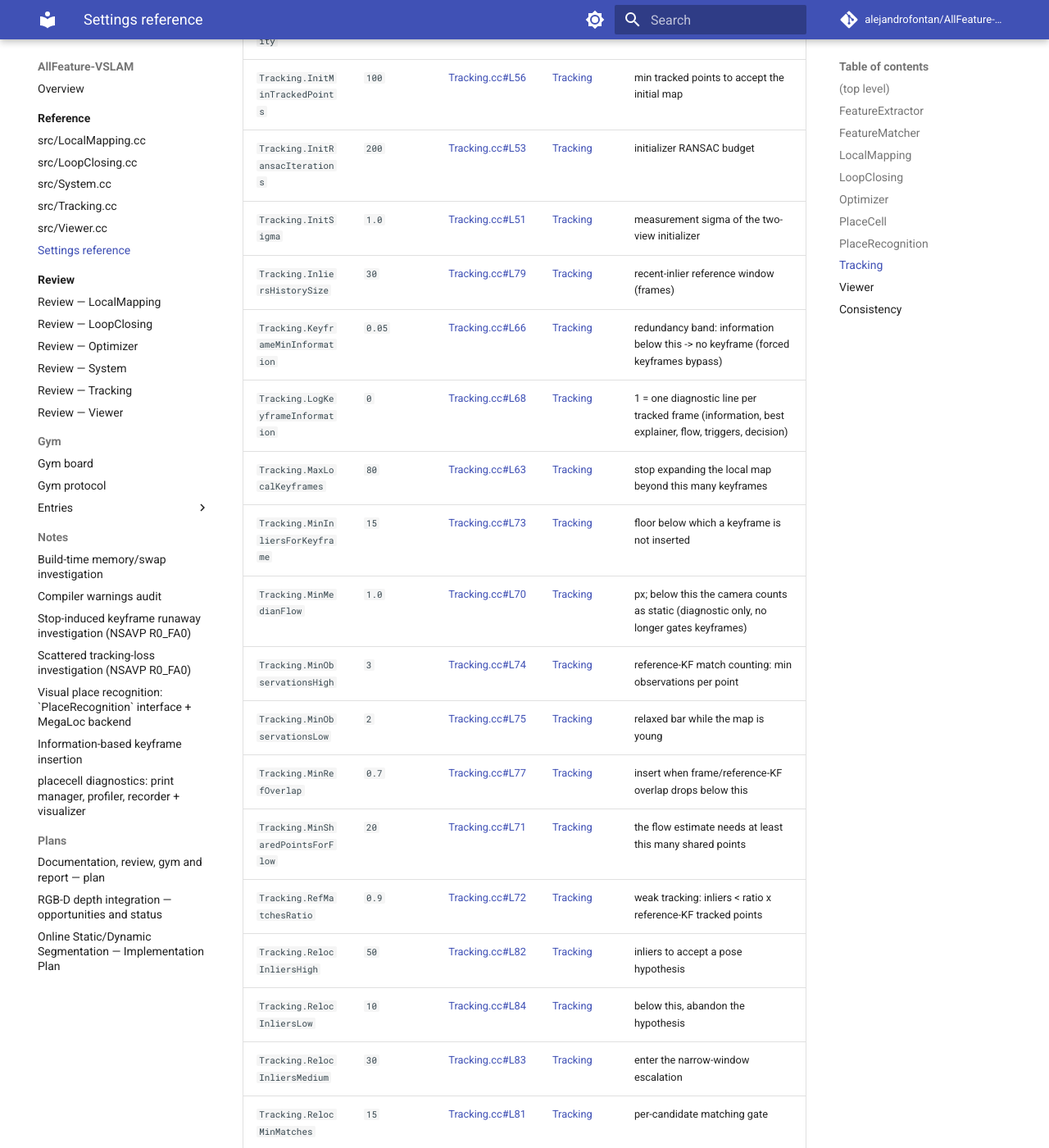
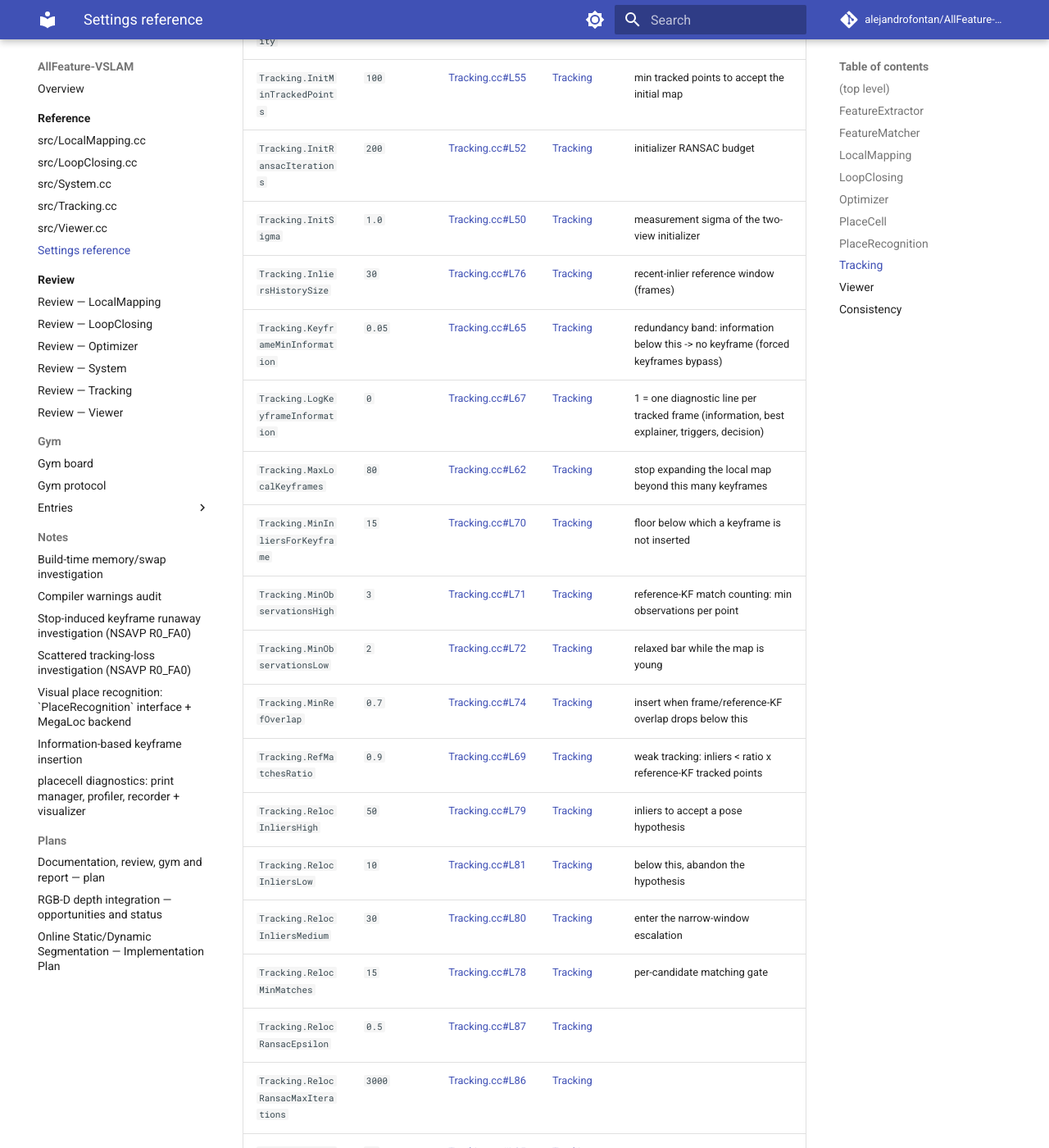
Before and after one commit to alejandrofontan/AllFeature-VSLAM, an MkDocs documentation site: the page built from docs/reference/settings.md, in a window 1280 px wide and 1400 px high, scrolled down 8645 px. Shown: the whole window at 82% size. Built offline with MkDocs 1.6.1 and Material for MkDocs 9.7.7, drawn with Linux system fonts in a browser that asks for light colours; comment, search, counter and statistics services are not loaded; some of the changed text lies outside the part shown.

Commit message:
Tracking: remove median_flow_from_last_frame and its settings keys (closes #40)
Keyframe creation is placecell's unexplained-information decision alone. The
helper only fed the flow= field of the LogKeyframeInformation line, and per #36
it read a frozen last_frame_, so that field was always n/a. Tracking.MinMedianFlow
was read into a member nothing compared against.

Reference page, settings.md and the Tracking review checklist updated; behaviour
unchanged, no gym entry.

Co-Authored-By: Claude Opus 5 (1M context) <noreply@anthropic.com>

```diff
--- a/docs/reference/settings.md
+++ b/docs/reference/settings.md
@@ -116,46 +116,44 @@ keeps the compiled-in default (each `LoadParameters` reads only the keys present
 
 | Key | Dev YAML value | Read in | Page | Description (YAML comment) |
 |---|---|---|---|---|
-| `Tracking.BestCovisibleKeyframes` | `10` | [Tracking.cc#L64](https://github.com/alejandrofontan/AllFeature-VSLAM/blob/main/src/Tracking.cc#L64 "Tracking.BestCovisibleKeyframes") | [Tracking](Tracking.md) | covisible neighbors considered per keyframe |
-| `Tracking.EmergencyInlierDropRatio` | `0.5` | [Tracking.cc#L78](https://github.com/alejandrofontan/AllFeature-VSLAM/blob/main/src/Tracking.cc#L78 "Tracking.EmergencyInlierDropRatio") | [Tracking](Tracking.md) | emergency keyframe: inliers < ratio x recent median |
-| `Tracking.EmergencyKeyframeCooldown` | `10` | [Tracking.cc#L80](https://github.com/alejandrofontan/AllFeature-VSLAM/blob/main/src/Tracking.cc#L80 "Tracking.EmergencyKeyframeCooldown") | [Tracking](Tracking.md) | min frames between emergency keyframes |
-| `Tracking.InitExtractorFeaturesScale` | `4` | [Tracking.cc#L58](https://github.com/alejandrofontan/AllFeature-VSLAM/blob/main/src/Tracking.cc#L58 "Tracking.InitExtractorFeaturesScale") | [Tracking](Tracking.md) | init extractor keeps this x more keypoints |
-| `Tracking.InitGbaIterations` | `20` | [Tracking.cc#L55](https://github.com/alejandrofontan/AllFeature-VSLAM/blob/main/src/Tracking.cc#L55 "Tracking.InitGbaIterations") | [Tracking](Tracking.md) | global-BA iterations on the initial map |
-| `Tracking.InitMinDepthSamples` | `10` | [Tracking.cc#L57](https://github.com/alejandrofontan/AllFeature-VSLAM/blob/main/src/Tracking.cc#L57 "Tracking.InitMinDepthSamples") | [Tracking](Tracking.md) | min sensor-depth samples to prefer metric scale |
-| `Tracking.InitMinKeypoints` | `100` | [Tracking.cc#L50](https://github.com/alejandrofontan/AllFeature-VSLAM/blob/main/src/Tracking.cc#L50 "Tracking.InitMinKeypoints") | [Tracking](Tracking.md) | min keypoints to accept a frame for init |
-| `Tracking.InitMinMatches` | `100` | [Tracking.cc#L52](https://github.com/alejandrofontan/AllFeature-VSLAM/blob/main/src/Tracking.cc#L52 "Tracking.InitMinMatches") | [Tracking](Tracking.md) | min correspondences (all features pooled) to attempt init |
-| `Tracking.InitMinMedianDisparity` | `10.0` | [Tracking.cc#L54](https://github.com/alejandrofontan/AllFeature-VSLAM/blob/main/src/Tracking.cc#L54 "Tracking.InitMinMedianDisparity") | [Tracking](Tracking.md) | px; below this (static camera) skip the init attempt |
-| `Tracking.InitMinTrackedPoints` | `100` | [Tracking.cc#L56](https://github.com/alejandrofontan/AllFeature-VSLAM/blob/main/src/Tracking.cc#L56 "Tracking.InitMinTrackedPoints") | [Tracking](Tracking.md) | min tracked points to accept the initial map |
-| `Tracking.InitRansacIterations` | `200` | [Tracking.cc#L53](https://github.com/alejandrofontan/AllFeature-VSLAM/blob/main/src/Tracking.cc#L53 "Tracking.InitRansacIterations") | [Tracking](Tracking.md) | initializer RANSAC budget |
-| `Tracking.InitSigma` | `1.0` | [Tracking.cc#L51](https://github.com/alejandrofontan/AllFeature-VSLAM/blob/main/src/Tracking.cc#L51 "Tracking.InitSigma") | [Tracking](Tracking.md) | measurement sigma of the two-view initializer |
-| `Tracking.InliersHistorySize` | `30` | [Tracking.cc#L79](https://github.com/alejandrofontan/AllFeature-VSLAM/blob/main/src/Tracking.cc#L79 "Tracking.InliersHistorySize") | [Tracking](Tracking.md) | recent-inlier reference window (frames) |
-| `Tracking.KeyframeMinInformation` | `0.05` | [Tracking.cc#L66](https://github.com/alejandrofontan/AllFeature-VSLAM/blob/main/src/Tracking.cc#L66 "Tracking.KeyframeMinInformation") | [Tracking](Tracking.md) | redundancy band: information below this -> no keyframe (forced keyframes bypass) |
-| `Tracking.LogKeyframeInformation` | `0` | [Tracking.cc#L68](https://github.com/alejandrofontan/AllFeature-VSLAM/blob/main/src/Tracking.cc#L68 "Tracking.LogKeyframeInformation") | [Tracking](Tracking.md) | 1 = one diagnostic line per tracked frame (information, best explainer, flow, triggers, decision) |
-| `Tracking.MaxLocalKeyframes` | `80` | [Tracking.cc#L63](https://github.com/alejandrofontan/AllFeature-VSLAM/blob/main/src/Tracking.cc#L63 "Tracking.MaxLocalKeyframes") | [Tracking](Tracking.md) | stop expanding the local map beyond this many keyframes |
-| `Tracking.MinInliersForKeyframe` | `15` | [Tracking.cc#L73](https://github.com/alejandrofontan/AllFeature-VSLAM/blob/main/src/Tracking.cc#L73 "Tracking.MinInliersForKeyframe") | [Tracking](Tracking.md) | floor below which a keyframe is not inserted |
-| `Tracking.MinMedianFlow` | `1.0` | [Tracking.cc#L70](https://github.com/alejandrofontan/AllFeature-VSLAM/blob/main/src/Tracking.cc#L70 "Tracking.MinMedianFlow") | [Tracking](Tracking.md) | px; below this the camera counts as static (diagnostic only, no longer gates keyframes) |
-| `Tracking.MinObservationsHigh` | `3` | [Tracking.cc#L74](https://github.com/alejandrofontan/AllFeature-VSLAM/blob/main/src/Tracking.cc#L74 "Tracking.MinObservationsHigh") | [Tracking](Tracking.md) | reference-KF match counting: min observations per point |
-| `Tracking.MinObservationsLow` | `2` | [Tracking.cc#L75](https://github.com/alejandrofontan/AllFeature-VSLAM/blob/main/src/Tracking.cc#L75 "Tracking.MinObservationsLow") | [Tracking](Tracking.md) | relaxed bar while the map is young |
-| `Tracking.MinRefOverlap` | `0.7` | [Tracking.cc#L77](https://github.com/alejandrofontan/AllFeature-VSLAM/blob/main/src/Tracking.cc#L77 "Tracking.MinRefOverlap") | [Tracking](Tracking.md) | insert when frame/reference-KF overlap drops below this |
-| `Tracking.MinSharedPointsForFlow` | `20` | [Tracking.cc#L71](https://github.com/alejandrofontan/AllFeature-VSLAM/blob/main/src/Tracking.cc#L71 "Tracking.MinSharedPointsForFlow") | [Tracking](Tracking.md) | the flow estimate needs at least this many shared points |
-| `Tracking.RefMatchesRatio` | `0.9` | [Tracking.cc#L72](https://github.com/alejandrofontan/AllFeature-VSLAM/blob/main/src/Tracking.cc#L72 "Tracking.RefMatchesRatio") | [Tracking](Tracking.md) | weak tracking: inliers < ratio x reference-KF tracked points |
-| `Tracking.RelocInliersHigh` | `50` | [Tracking.cc#L82](https://github.com/alejandrofontan/AllFeature-VSLAM/blob/main/src/Tracking.cc#L82 "Tracking.RelocInliersHigh") | [Tracking](Tracking.md) | inliers to accept a pose hypothesis |
-| `Tracking.RelocInliersLow` | `10` | [Tracking.cc#L84](https://github.com/alejandrofontan/AllFeature-VSLAM/blob/main/src/Tracking.cc#L84 "Tracking.RelocInliersLow") | [Tracking](Tracking.md) | below this, abandon the hypothesis |
-| `Tracking.RelocInliersMedium` | `30` | [Tracking.cc#L83](https://github.com/alejandrofontan/AllFeature-VSLAM/blob/main/src/Tracking.cc#L83 "Tracking.RelocInliersMedium") | [Tracking](Tracking.md) | enter the narrow-window escalation |
-| `Tracking.RelocMinMatches` | `15` | [Tracking.cc#L81](https://github.com/alejandrofontan/AllFeature-VSLAM/blob/main/src/Tracking.cc#L81 "Tracking.RelocMinMatches") | [Tracking](Tracking.md) | per-candidate matching gate |
-| `Tracking.RelocRansacEpsilon` | `0.5` | [Tracking.cc#L90](https://github.com/alejandrofontan/AllFeature-VSLAM/blob/main/src/Tracking.cc#L90 "Tracking.RelocRansacEpsilon") | [Tracking](Tracking.md) |  |
-| `Tracking.RelocRansacMaxIterations` | `3000` | [Tracking.cc#L89](https://github.com/alejandrofontan/AllFeature-VSLAM/blob/main/src/Tracking.cc#L89 "Tracking.RelocRansacMaxIterations") | [Tracking](Tracking.md) |  |
-| `Tracking.RelocRansacMinInliers` | `10` | [Tracking.cc#L88](https://github.com/alejandrofontan/AllFeature-VSLAM/blob/main/src/Tracking.cc#L88 "Tracking.RelocRansacMinInliers") | [Tracking](Tracking.md) |  |
-| `Tracking.RelocRansacProbability` | `0.99` | [Tracking.cc#L87](https://github.com/alejandrofontan/AllFeature-VSLAM/blob/main/src/Tracking.cc#L87 "Tracking.RelocRansacProbability") | [Tracking](Tracking.md) | P4P RANSAC (PnPsolver) |
-| `Tracking.RelocSearchRadiusCoarse` | `10.0` | [Tracking.cc#L85](https://github.com/alejandrofontan/AllFeature-VSLAM/blob/main/src/Tracking.cc#L85 "Tracking.RelocSearchRadiusCoarse") | [Tracking](Tracking.md) | first projection-search window |
-| `Tracking.RelocSearchRadiusNarrow` | `3.0` | [Tracking.cc#L86](https://github.com/alejandrofontan/AllFeature-VSLAM/blob/main/src/Tracking.cc#L86 "Tracking.RelocSearchRadiusNarrow") | [Tracking](Tracking.md) | second, near-converged window |
-| `Tracking.Sequential` | `0` | [Tracking.cc#L47](https://github.com/alejandrofontan/AllFeature-VSLAM/blob/main/src/Tracking.cc#L47 "Tracking.Sequential") | [Tracking](Tracking.md) | 1 = deterministic mode: tracking blocks until Local Mapping finishes each keyframe (pair with features: [orb32], vpr: none, verbose: 0) |
-| `Tracking.TrackLocalMapMinInliers` | `30` | [Tracking.cc#L61](https://github.com/alejandrofontan/AllFeature-VSLAM/blob/main/src/Tracking.cc#L61 "Tracking.TrackLocalMapMinInliers") | [Tracking](Tracking.md) | inliers against the local map below this -> lost |
-| `Tracking.TrackLocalMapMinInliersAfterReloc` | `50` | [Tracking.cc#L62](https://github.com/alejandrofontan/AllFeature-VSLAM/blob/main/src/Tracking.cc#L62 "Tracking.TrackLocalMapMinInliersAfterReloc") | [Tracking](Tracking.md) | stricter bar shortly after a relocalization |
-| `Tracking.TrackRefMinInliers` | `10` | [Tracking.cc#L60](https://github.com/alejandrofontan/AllFeature-VSLAM/blob/main/src/Tracking.cc#L60 "Tracking.TrackRefMinInliers") | [Tracking](Tracking.md) | pose-optimization inliers below this -> lost |
-| `Tracking.TrackRefMinMatches` | `15` | [Tracking.cc#L59](https://github.com/alejandrofontan/AllFeature-VSLAM/blob/main/src/Tracking.cc#L59 "Tracking.TrackRefMinMatches") | [Tracking](Tracking.md) | raw matches to the reference keyframe below this -> lost |
-| `Tracking.ViewingCosLimit` | `0.5` | [Tracking.cc#L65](https://github.com/alejandrofontan/AllFeature-VSLAM/blob/main/src/Tracking.cc#L65 "Tracking.ViewingCosLimit") | [Tracking](Tracking.md) | frustum viewing-angle limit for local-point candidates |
-| `Tracking.YoungMapKeyframes` | `2` | [Tracking.cc#L76](https://github.com/alejandrofontan/AllFeature-VSLAM/blob/main/src/Tracking.cc#L76 "Tracking.YoungMapKeyframes") | [Tracking](Tracking.md) | map considered young at <= this many keyframes |
+| `Tracking.BestCovisibleKeyframes` | `10` | [Tracking.cc#L63](https://github.com/alejandrofontan/AllFeature-VSLAM/blob/main/src/Tracking.cc#L63 "Tracking.BestCovisibleKeyframes") | [Tracking](Tracking.md) | covisible neighbors considered per keyframe |
+| `Tracking.EmergencyInlierDropRatio` | `0.5` | [Tracking.cc#L75](https://github.com/alejandrofontan/AllFeature-VSLAM/blob/main/src/Tracking.cc#L75 "Tracking.EmergencyInlierDropRatio") | [Tracking](Tracking.md) | emergency keyframe: inliers < ratio x recent median |
+| `Tracking.EmergencyKeyframeCooldown` | `10` | [Tracking.cc#L77](https://github.com/alejandrofontan/AllFeature-VSLAM/blob/main/src/Tracking.cc#L77 "Tracking.EmergencyKeyframeCooldown") | [Tracking](Tracking.md) | min frames between emergency keyframes |
+| `Tracking.InitExtractorFeaturesScale` | `4` | [Tracking.cc#L57](https://github.com/alejandrofontan/AllFeature-VSLAM/blob/main/src/Tracking.cc#L57 "Tracking.InitExtractorFeaturesScale") | [Tracking](Tracking.md) | init extractor keeps this x more keypoints |
+| `Tracking.InitGbaIterations` | `20` | [Tracking.cc#L54](https://github.com/alejandrofontan/AllFeature-VSLAM/blob/main/src/Tracking.cc#L54 "Tracking.InitGbaIterations") | [Tracking](Tracking.md) | global-BA iterations on the initial map |
+| `Tracking.InitMinDepthSamples` | `10` | [Tracking.cc#L56](https://github.com/alejandrofontan/AllFeature-VSLAM/blob/main/src/Tracking.cc#L56 "Tracking.InitMinDepthSamples") | [Tracking](Tracking.md) | min sensor-depth samples to prefer metric scale |
+| `Tracking.InitMinKeypoints` | `100` | [Tracking.cc#L49](https://github.com/alejandrofontan/AllFeature-VSLAM/blob/main/src/Tracking.cc#L49 "Tracking.InitMinKeypoints") | [Tracking](Tracking.md) | min keypoints to accept a frame for init |
+| `Tracking.InitMinMatches` | `100` | [Tracking.cc#L51](https://github.com/alejandrofontan/AllFeature-VSLAM/blob/main/src/Tracking.cc#L51 "Tracking.InitMinMatches") | [Tracking](Tracking.md) | min correspondences (all features pooled) to attempt init |
+| `Tracking.InitMinMedianDisparity` | `10.0` | [Tracking.cc#L53](https://github.com/alejandrofontan/AllFeature-VSLAM/blob/main/src/Tracking.cc#L53 "Tracking.InitMinMedianDisparity") | [Tracking](Tracking.md) | px; below this (static camera) skip the init attempt |
+| `Tracking.InitMinTrackedPoints` | `100` | [Tracking.cc#L55](https://github.com/alejandrofontan/AllFeature-VSLAM/blob/main/src/Tracking.cc#L55 "Tracking.InitMinTrackedPoints") | [Tracking](Tracking.md) | min tracked points to accept the initial map |
+| `Tracking.InitRansacIterations` | `200` | [Tracking.cc#L52](https://github.com/alejandrofontan/AllFeature-VSLAM/blob/main/src/Tracking.cc#L52 "Tracking.InitRansacIterations") | [Tracking](Tracking.md) | initializer RANSAC budget |
+| `Tracking.InitSigma` | `1.0` | [Tracking.cc#L50](https://github.com/alejandrofontan/AllFeature-VSLAM/blob/main/src/Tracking.cc#L50 "Tracking.InitSigma") | [Tracking](Tracking.md) | measurement sigma of the two-view initializer |
+| `Tracking.InliersHistorySize` | `30` | [Tracking.cc#L76](https://github.com/alejandrofontan/AllFeature-VSLAM/blob/main/src/Tracking.cc#L76 "Tracking.InliersHistorySize") | [Tracking](Tracking.md) | recent-inlier reference window (frames) |
+| `Tracking.KeyframeMinInformation` | `0.05` | [Tracking.cc#L65](https://github.com/alejandrofontan/AllFeature-VSLAM/blob/main/src/Tracking.cc#L65 "Tracking.KeyframeMinInformation") | [Tracking](Tracking.md) | redundancy band: information below this -> no keyframe (forced keyframes bypass) |
+| `Tracking.LogKeyframeInformation` | `0` | [Tracking.cc#L67](https://github.com/alejandrofontan/AllFeature-VSLAM/blob/main/src/Tracking.cc#L67 "Tracking.LogKeyframeInformation") | [Tracking](Tracking.md) | 1 = one diagnostic line per tracked frame (information, best explainer, triggers, decision) |
+| `Tracking.MaxLocalKeyframes` | `80` | [Tracking.cc#L62](https://github.com/alejandrofontan/AllFeature-VSLAM/blob/main/src/Tracking.cc#L62 "Tracking.MaxLocalKeyframes") | [Tracking](Tracking.md) | stop expanding the local map beyond this many keyframes |
+| `Tracking.MinInliersForKeyframe` | `15` | [Tracking.cc#L70](https://github.com/alejandrofontan/AllFeature-VSLAM/blob/main/src/Tracking.cc#L70 "Tracking.MinInliersForKeyframe") | [Tracking](Tracking.md) | floor below which a keyframe is not inserted |
+| `Tracking.MinObservationsHigh` | `3` | [Tracking.cc#L71](https://github.com/alejandrofontan/AllFeature-VSLAM/blob/main/src/Tracking.cc#L71 "Tracking.MinObservationsHigh") | [Tracking](Tracking.md) | reference-KF match counting: min observations per point |
+| `Tracking.MinObservationsLow` | `2` | [Tracking.cc#L72](https://github.com/alejandrofontan/AllFeature-VSLAM/blob/main/src/Tracking.cc#L72 "Tracking.MinObservationsLow") | [Tracking](Tracking.md) | relaxed bar while the map is young |
+| `Tracking.MinRefOverlap` | `0.7` | [Tracking.cc#L74](https://github.com/alejandrofontan/AllFeature-VSLAM/blob/main/src/Tracking.cc#L74 "Tracking.MinRefOverlap") | [Tracking](Tracking.md) | insert when frame/reference-KF overlap drops below this |
+| `Tracking.RefMatchesRatio` | `0.9` | [Tracking.cc#L69](https://github.com/alejandrofontan/AllFeature-VSLAM/blob/main/src/Tracking.cc#L69 "Tracking.RefMatchesRatio") | [Tracking](Tracking.md) | weak tracking: inliers < ratio x reference-KF tracked points |
+| `Tracking.RelocInliersHigh` | `50` | [Tracking.cc#L79](https://github.com/alejandrofontan/AllFeature-VSLAM/blob/main/src/Tracking.cc#L79 "Tracking.RelocInliersHigh") | [Tracking](Tracking.md) | inliers to accept a pose hypothesis |
+| `Tracking.RelocInliersLow` | `10` | [Tracking.cc#L81](https://github.com/alejandrofontan/AllFeature-VSLAM/blob/main/src/Tracking.cc#L81 "Tracking.RelocInliersLow") | [Tracking](Tracking.md) | below this, abandon the hypothesis |
+| `Tracking.RelocInliersMedium` | `30` | [Tracking.cc#L80](https://github.com/alejandrofontan/AllFeature-VSLAM/blob/main/src/Tracking.cc#L80 "Tracking.RelocInliersMedium") | [Tracking](Tracking.md) | enter the narrow-window escalation |
+| `Tracking.RelocMinMatches` | `15` | [Tracking.cc#L78](https://github.com/alejandrofontan/AllFeature-VSLAM/blob/main/src/Tracking.cc#L78 "Tracking.RelocMinMatches") | [Tracking](Tracking.md) | per-candidate matching gate |
+| `Tracking.RelocRansacEpsilon` | `0.5` | [Tracking.cc#L87](https://github.com/alejandrofontan/AllFeature-VSLAM/blob/main/src/Tracking.cc#L87 "Tracking.RelocRansacEpsilon") | [Tracking](Tracking.md) |  |
+| `Tracking.RelocRansacMaxIterations` | `3000` | [Tracking.cc#L86](https://github.com/alejandrofontan/AllFeature-VSLAM/blob/main/src/Tracking.cc#L86 "Tracking.RelocRansacMaxIterations") | [Tracking](Tracking.md) |  |
+| `Tracking.RelocRansacMinInliers` | `10` | [Tracking.cc#L85](https://github.com/alejandrofontan/AllFeature-VSLAM/blob/main/src/Tracking.cc#L85 "Tracking.RelocRansacMinInliers") | [Tracking](Tracking.md) |  |
+| `Tracking.RelocRansacProbability` | `0.99` | [Tracking.cc#L84](https://github.com/alejandrofontan/AllFeature-VSLAM/blob/main/src/Tracking.cc#L84 "Tracking.RelocRansacProbability") | [Tracking](Tracking.md) | P4P RANSAC (PnPsolver) |
+| `Tracking.RelocSearchRadiusCoarse` | `10.0` | [Tracking.cc#L82](https://github.com/alejandrofontan/AllFeature-VSLAM/blob/main/src/Tracking.cc#L82 "Tracking.RelocSearchRadiusCoarse") | [Tracking](Tracking.md) | first projection-search window |
+| `Tracking.RelocSearchRadiusNarrow` | `3.0` | [Tracking.cc#L83](https://github.com/alejandrofontan/AllFeature-VSLAM/blob/main/src/Tracking.cc#L83 "Tracking.RelocSearchRadiusNarrow") | [Tracking](Tracking.md) | second, near-converged window |
+| `Tracking.Sequential` | `0` | [Tracking.cc#L46](https://github.com/alejandrofontan/AllFeature-VSLAM/blob/main/src/Tracking.cc#L46 "Tracking.Sequential") | [Tracking](Tracking.md) | 1 = deterministic mode: tracking blocks until Local Mapping finishes each keyframe (pair with features: [orb32], vpr: none, verbose: 0) |
+| `Tracking.TrackLocalMapMinInliers` | `30` | [Tracking.cc#L60](https://github.com/alejandrofontan/AllFeature-VSLAM/blob/main/src/Tracking.cc#L60 "Tracking.TrackLocalMapMinInliers") | [Tracking](Tracking.md) | inliers against the local map below this -> lost |
+| `Tracking.TrackLocalMapMinInliersAfterReloc` | `50` | [Tracking.cc#L61](https://github.com/alejandrofontan/AllFeature-VSLAM/blob/main/src/Tracking.cc#L61 "Tracking.TrackLocalMapMinInliersAfterReloc") | [Tracking](Tracking.md) | stricter bar shortly after a relocalization |
+| `Tracking.TrackRefMinInliers` | `10` | [Tracking.cc#L59](https://github.com/alejandrofontan/AllFeature-VSLAM/blob/main/src/Tracking.cc#L59 "Tracking.TrackRefMinInliers") | [Tracking](Tracking.md) | pose-optimization inliers below this -> lost |
+| `Tracking.TrackRefMinMatches` | `15` | [Tracking.cc#L58](https://github.com/alejandrofontan/AllFeature-VSLAM/blob/main/src/Tracking.cc#L58 "Tracking.TrackRefMinMatches") | [Tracking](Tracking.md) | raw matches to the reference keyframe below this -> lost |
+| `Tracking.ViewingCosLimit` | `0.5` | [Tracking.cc#L64](https://github.com/alejandrofontan/AllFeature-VSLAM/blob/main/src/Tracking.cc#L64 "Tracking.ViewingCosLimit") | [Tracking](Tracking.md) | frustum viewing-angle limit for local-point candidates |
+| `Tracking.YoungMapKeyframes` | `2` | [Tracking.cc#L73](https://github.com/alejandrofontan/AllFeature-VSLAM/blob/main/src/Tracking.cc#L73 "Tracking.YoungMapKeyframes") | [Tracking](Tracking.md) | map considered young at <= this many keyframes |
 
 ## Viewer
 
--- a/vslamlab_allfeature-dev_settings.yaml
+++ b/vslamlab_allfeature-dev_settings.yaml
@@ -104,9 +104,7 @@ Tracking.ViewingCosLimit: 0.5         # frustum viewing-angle limit for local-po
 # LocalMapping.KeyframeCullingMaxUnexplained (tau, the culler's budget: one shared key) the view is
 # novel and a keyframe is inserted even if tracking is fine; in between the tracking triggers below decide.
 Tracking.KeyframeMinInformation: 0.05 # redundancy band: information below this -> no keyframe (forced keyframes bypass)
-Tracking.LogKeyframeInformation: 0    # 1 = one diagnostic line per tracked frame (information, best explainer, flow, triggers, decision)
-Tracking.MinMedianFlow: 1.0           # px; below this the camera counts as static (diagnostic only, no longer gates keyframes)
-Tracking.MinSharedPointsForFlow: 20   # the flow estimate needs at least this many shared points
+Tracking.LogKeyframeInformation: 0    # 1 = one diagnostic line per tracked frame (information, best explainer, triggers, decision)
 Tracking.RefMatchesRatio: 0.9         # weak tracking: inliers < ratio x reference-KF tracked points
 Tracking.MinInliersForKeyframe: 15    # floor below which a keyframe is not inserted
 Tracking.MinObservationsHigh: 3       # reference-KF match counting: min observations per point
```
Also changed, not shown: docs/reference/LocalMapping.md (+13 -13 lines), docs/reference/LoopClosing.md (+2 -2 lines), docs/reference/Tracking.md (+7 -17 lines), docs/reference/Viewer.md (+3 -3 lines), docs/review/Tracking.md (+23 -23 lines), 2 other files.
